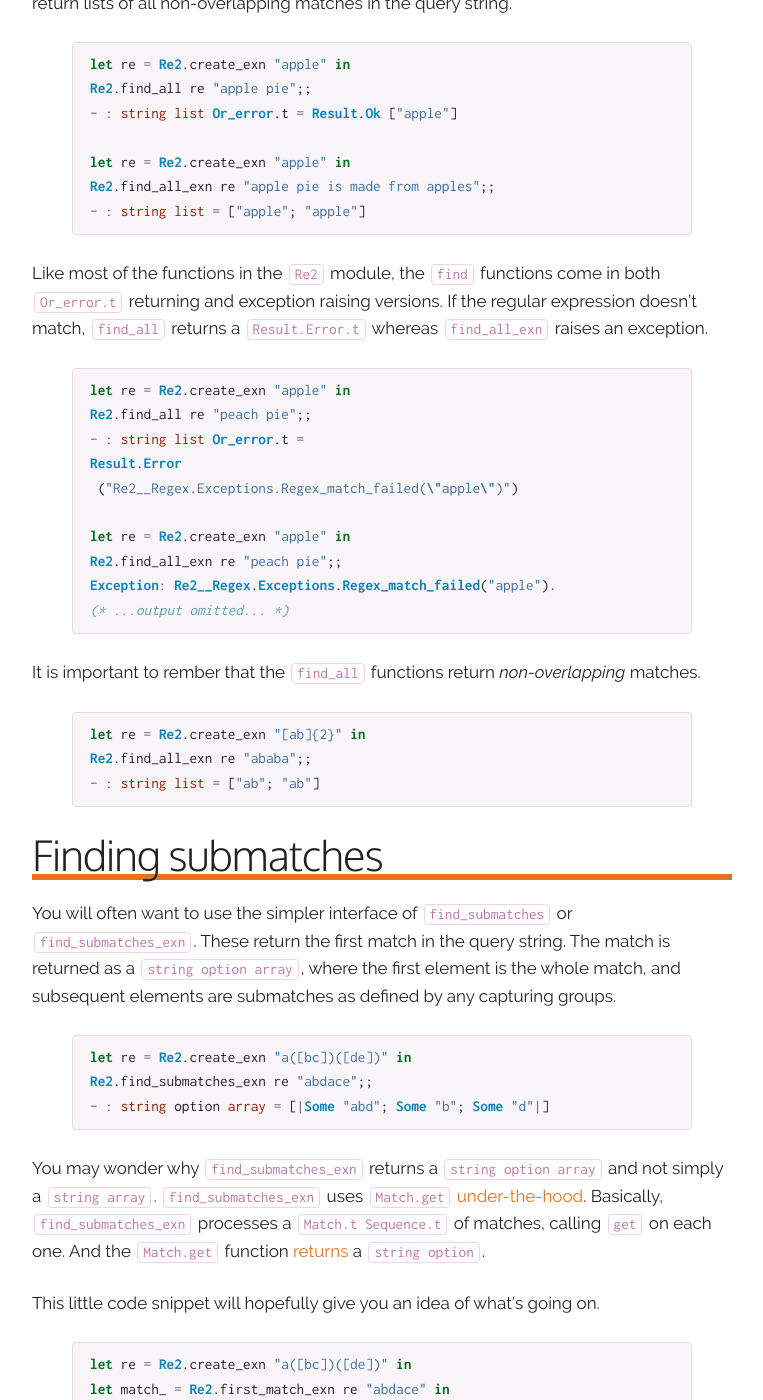
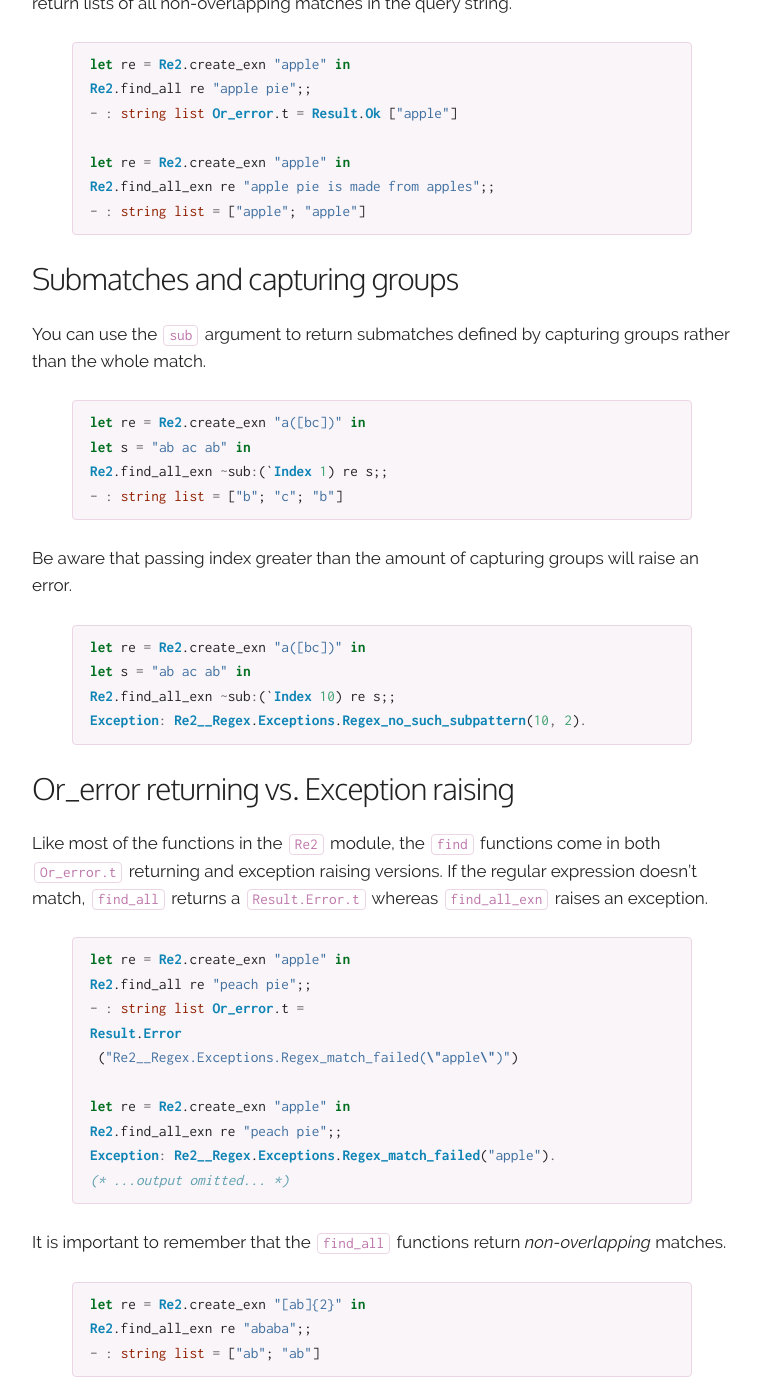
Before and after one commit to mooreryan/TenderIsTheByte, a Jekyll site: the page built from collections/_posts/2021-10-02-ocaml-re2-tutorial.md, in a window 1280 px wide and 1400 px high, scrolled down 3925 px. Shown: the whole window, without its empty margins (258-1021 px from the left). Built offline with Jekyll 4.4.1, drawn with Linux system fonts in a browser that asks for light colours; some of the changed text lies outside the part shown.

Commit message:
Add more info about submatches

```diff
--- a/collections/_posts/2021-10-02-ocaml-re2-tutorial.md
+++ b/collections/_posts/2021-10-02-ocaml-re2-tutorial.md
@@ -156,6 +156,32 @@ Re2.find_all_exn re "apple pie is made from apples";;
 {% endraw %}
 {% endhighlight %}
 
+#### Submatches and capturing groups
+
+You can use the `sub` argument to return submatches defined by capturing groups rather than the whole match.
+
+{% highlight OCaml %}
+{% raw %}
+let re = Re2.create_exn "a([bc])" in
+let s = "ab ac ab" in
+Re2.find_all_exn ~sub:(` Index 1) re s;;
+- : string list = ["b"; "c"; "b"]
+{% endraw %}
+{% endhighlight %}
+
+Be aware that passing index greater than the amount of capturing groups will raise an error.
+
+{% highlight OCaml %}
+{% raw %}
+let re = Re2.create_exn "a([bc])" in
+let s = "ab ac ab" in
+Re2.find_all_exn ~sub:(` Index 10) re s;;
+Exception: Re2__Regex.Exceptions.Regex_no_such_subpattern(10, 2).
+{% endraw %}
+{% endhighlight %}
+
+#### Or_error returning vs. Exception raising
+
 Like most of the functions in the `Re2` module, the `find` functions come in both `Or_error.t` returning and exception raising versions.  If the regular expression doesn't match, `find_all` returns a `Result.Error.t` whereas `find_all_exn` raises an exception.
 
 {% highlight OCaml %}
@@ -173,7 +199,7 @@ Exception: Re2__Regex.Exceptions.Regex_match_failed("apple").
 {% endraw %}
 {% endhighlight %}
 
-It is important to rember that the `find_all` functions return *non-overlapping* matches.
+It is important to remember that the `find_all` functions return *non-overlapping* matches.
 
 {% highlight OCaml %}
 {% raw %}
@@ -185,7 +211,7 @@ Re2.find_all_exn re "ababa";;
 
 ## Finding submatches
 
-You will often want to use the simpler interface of `find_submatches` or `find_submatches_exn`.  These return the first match in the query string.  The match is returned as a `string option array`, where the first element is the whole match, and subsequent elements are submatches as defined by any capturing groups.
+If you need a bit more control than provided by `find_all` with the `sub` argument (e.g., `` find_all ~sub:(` Index 1) ``), the you may need to use `find_submatches` or `find_submatches_exn`.  These return the first match in the query string.  The match is returned as a `string option array`, where the first element is the whole match, and subsequent elements are submatches as defined by any capturing groups.
 
 {% highlight OCaml %}
 {% raw %}
@@ -204,10 +230,10 @@ This little code snippet will hopefully give you an idea of what's going on.
 let re = Re2.create_exn "a([bc])([de])" in
 let match_ = Re2.first_match_exn re "abdace" in
 [|
-  Re2.Match.get match_ ~sub:(`Index 0);
-  Re2.Match.get match_ ~sub:(`Index 1);
-  Re2.Match.get match_ ~sub:(`Index 2);
-  Re2.Match.get match_ ~sub:(`Index 3);
+  Re2.Match.get match_ ~sub:(` Index 0);
+  Re2.Match.get match_ ~sub:(` Index 1);
+  Re2.Match.get match_ ~sub:(` Index 2);
+  Re2.Match.get match_ ~sub:(` Index 3);
 |]
 ;;
 - : string option array = [| Some "abd"; Some "b"; Some "d"; None |]
@@ -220,7 +246,7 @@ If the `Index` you pass to `~sub` is higher than the of capturing groups plus on
 
 If you want to work with the `Re2.Match.t` directly, you can use functions from the [complicated interface](https://ocaml.janestreet.com/ocaml-core/latest/doc/re2/Re2/index.html#complicated-interface) like [first_match](https://ocaml.janestreet.com/ocaml-core/latest/doc/re2/Re2/index.html#val-first_match) and [get_matches](https://ocaml.janestreet.com/ocaml-core/latest/doc/re2/Re2/index.html#val-get_matches).
 
-If you need to work with submatches of every match in a string rather than just the first, you will want to use `get_matches` or `get_matches_exn`.  Let's try it out with a weird, little example.
+If you need to work with submatches of every match in a string rather than just the first, and you need direct access to the `Match.t`, you will want to use `get_matches` or `get_matches_exn`.  Let's try it out with a weird, little example.
 
 Say we have a string made up of chunks.  Each chunk is a number followed by an `A` (for add) or an `S` (for subtract) (e.g., `50A` and `3S`).  The chunk describes an arithmetic operation: `12A` means add 12 to the previous total; `3S` means subtract 3 from the previous total.
 
@@ -239,9 +265,9 @@ let total =
   (* Fold over the matches to get the total. *)
   List.fold matches ~init:0 ~f:(fun total m ->
       (* The first capturing group is the "count". *)
-      let number = Int.of_string @@ Re2.Match.get_exn m ~sub:(`Index 1) in
+      let number = Int.of_string @@ Re2.Match.get_exn m ~sub:(` Index 1) in
       (* The second capturing group represents the operation. *)
-      match Re2.Match.get_exn m ~sub:(`Index 2) with
+      match Re2.Match.get_exn m ~sub:(` Index 2) with
       | "A" -> total + number
       | "S" -> total - number
       | _ -> assert false)
@@ -261,7 +287,7 @@ To select submatches, we use [id_t](https://ocaml.janestreet.com/ocaml-core/late
 
 {% highlight OCaml %}
 {% raw %}
-type id_t = [ `Index of int | `Name of string ]
+type id_t = [ ` Index of int | ` Name of string ]
 {% endraw %}
 {% endhighlight %}
 
@@ -273,8 +299,8 @@ In addition to referring to submatches/capturing groups by index, you can refer
 {% raw %}
 let re = Re2.create_exn "a(?P<second_letter>[bc])" in
 let m = Re2.first_match_exn re "abc" in
-let x = Re2.Match.get_exn m ~sub:(`Name "second_letter") in
-let y = Re2.Match.get_exn m ~sub:(`Index 1) in
+let x = Re2.Match.get_exn m ~sub:(` Name "second_letter") in
+let y = Re2.Match.get_exn m ~sub:(` Index 1) in
 assert String.(x = y);;
 {% endraw %}
 {% endhighlight %}
@@ -294,10 +320,10 @@ You can get increasingly more information by increasing the `n` to the index.
 {% highlight OCaml %}
 {% raw %}
 (* Get only the whole match. *)
-~sub:(`Index 0)
+~sub:(` Index 0)
 
 (* Get the whole match and first submatch. *)
-~sub:(`Index 1)
+~sub:(` Index 1)
 {% endraw %}
 {% endhighlight %}
 
@@ -395,7 +421,7 @@ Here is a silly example that picks a different replacement value depending on th
 {% raw %}
 let re = Re2.create_exn "([ae])" in
 Re2.replace_exn re "apple peach" ~f:(fun m ->
-  match Re2.Match.get_exn m ~sub:(`Index 1) with
+  match Re2.Match.get_exn m ~sub:(` Index 1) with
   | "a" -> "u"
   | "e" -> "o"
   | _ -> assert false)
```
